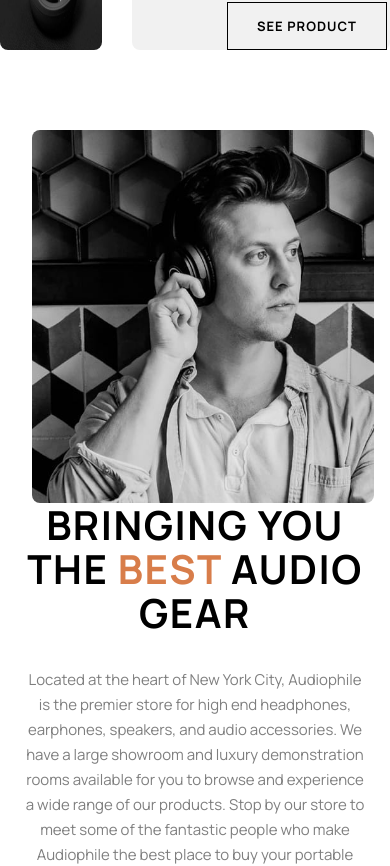
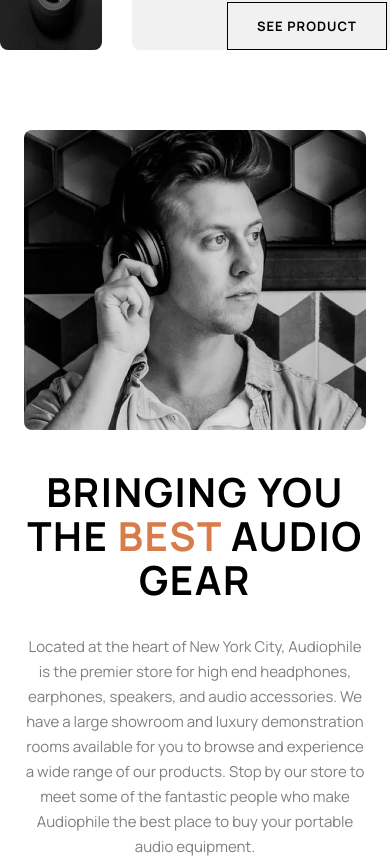
Before and after one commit to mjclaypool/Audiophile-Website, a React (Vite) app: page / in a window 390 px wide. Shown: the part 1680-2546 px from the top of the page. Built offline with nearby package versions, Linux system fonts and the light colour scheme.

Commit message:
Add responsive styling to About component

```diff
--- a/src/components/About.tsx
+++ b/src/components/About.tsx
@@ -1,17 +1,21 @@
-import aboutImg from "../assets/shared/desktop/image-best-gear.jpg";
+import aboutImgLg from "../assets/shared/desktop/image-best-gear.jpg";
+import aboutImgSm from "../assets/shared/tablet/image-best-gear.jpg";
 
 export default function About() {
   return (
-    <div className="flex justify-center my-20 px-6">
+    <div className="flex justify-center mb-[120px] px-6 md:px-[39px]">
       <div className="flex flex-col-reverse xl:flex-row items-center xl:w-[1110px]">
         <div className="flex xl:flex-1 font-manrope">
-          <div className="text-center xl:text-start xl:pr-28">
+          <div className="text-center md:px-[58px] xl:text-start xl:pl-0 xl:pr-28">
             <h2 className="text-h2 mb-8">BRINGING YOU THE <span className="text-p-orange-dark">BEST</span> AUDIO GEAR</h2>
             <p className="text-body opacity-50">Located at the heart of New York City, Audiophile is the premier store for high end headphones, earphones, speakers, and audio accessories. We have a large showroom and luxury demonstration rooms available for you to browse and experience a wide range of our products. Stop by our store to meet some of the fantastic people who make Audiophile the best place to buy your portable audio equipment.</p>
           </div>
         </div>
-        <div className="flex xl:flex-1">
-          <img src={aboutImg} alt="Best audio gear image" className="w-full object-cover mx-2 rounded-lg" />
+        <div className="hidden xl:flex flex-1 justify-end mb-10">
+          <img src={aboutImgLg} alt="Best audio gear image" className="h-[588px] w-[540] object-cover rounded-lg" />
+        </div>
+        <div className="xl:hidden mb-10 md:mb-[63px]">
+          <img src={aboutImgSm} alt="Best audio gear image" className="h-[300px] object-cover rounded-lg" />
         </div>
       </div>
     </div>
```
